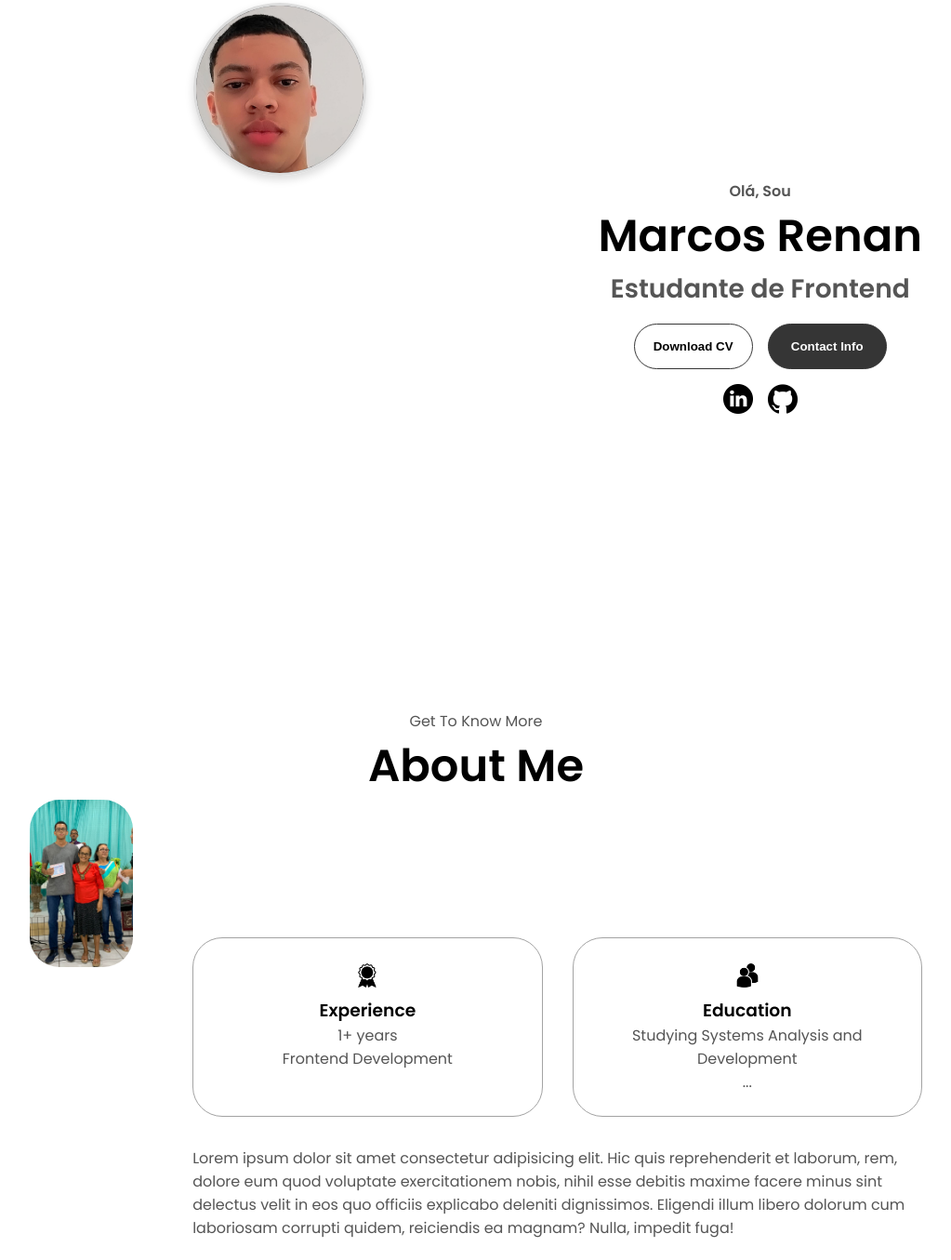
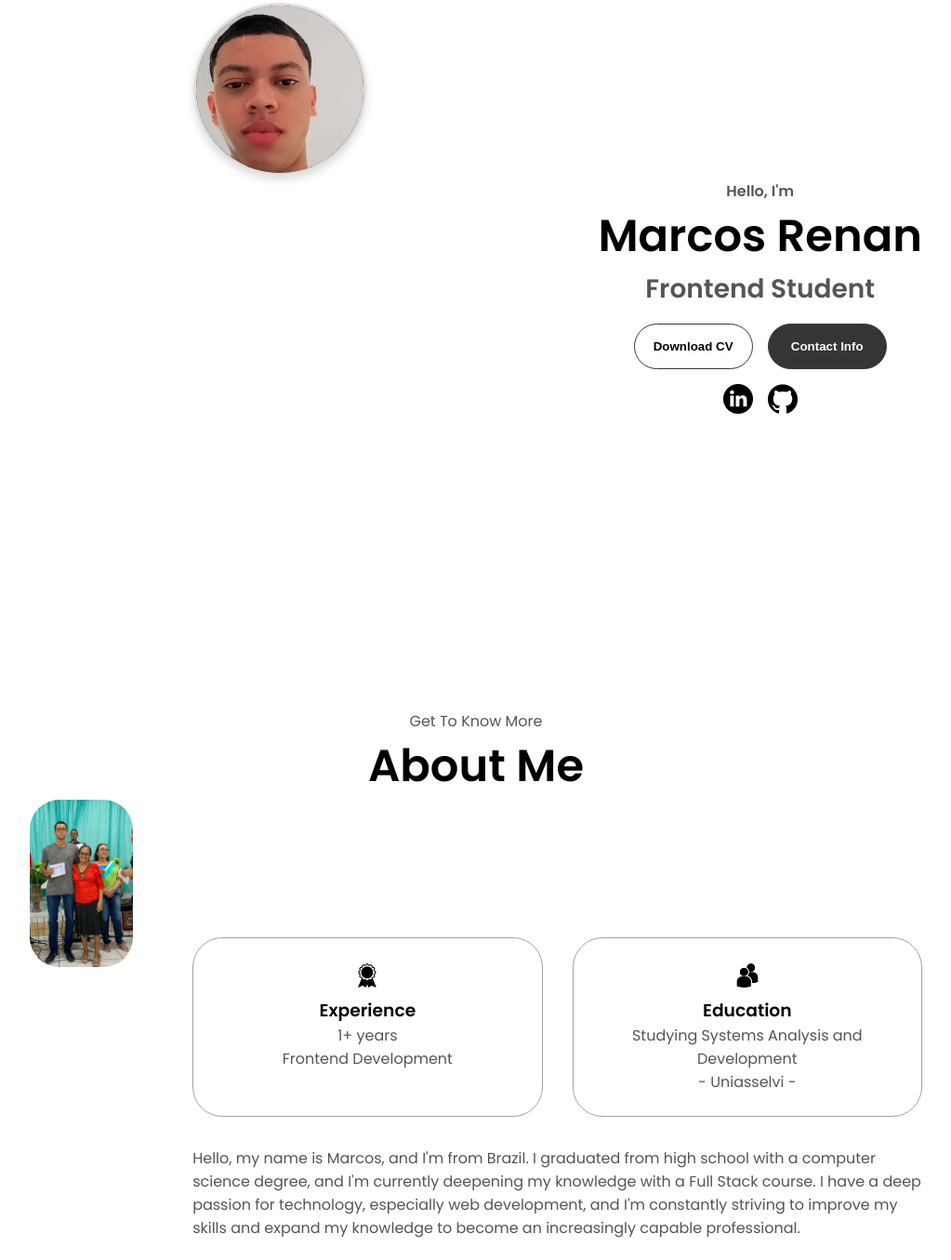
Before and after one commit to Marcosrngit/marcosrngit.github.io, a plain HTML site: page index.html in a window 1280 px wide. Shown: the part 165-1520 px from the top of the page at 93% size, without its empty margins (128-1151 px from the left). Drawn offline with Linux system fonts and the light colour scheme.

Commit message:
Tradução do site para o Inglês

```diff
--- a/index.html
+++ b/index.html
@@ -41,9 +41,9 @@
         <img src="./assets/profile-pic.png" alt="Marcos Renan profile picture" class="profile-pic">
       </div>
       <div class="section__text">
-        <p class="section__text__p1">Olá, Sou</p>
+        <p class="section__text__p1">Hello, I'm</p>
         <h1 class="title">Marcos Renan</h1>
-        <p class="section__text__p2">Estudante de Frontend</p>
+        <p class="section__text__p2">Frontend Student</p>
         <div class="btn-container">
           <button
             class="btn btn-color-2"
@@ -100,17 +100,15 @@
                 class="icon"
               />
               <h3>Education</h3>
-              <p>Studying Systems Analysis and Development<br />...</p>
+              <p>Studying Systems Analysis and Development<br />- Uniasselvi -</p>
             </div>
           </div>
           <div class="text-container">
             <p>
-              Lorem ipsum dolor sit amet consectetur adipisicing elit. Hic quis
-              reprehenderit et laborum, rem, dolore eum quod voluptate
-              exercitationem nobis, nihil esse debitis maxime facere minus sint
-              delectus velit in eos quo officiis explicabo deleniti dignissimos.
-              Eligendi illum libero dolorum cum laboriosam corrupti quidem,
-              reiciendis ea magnam? Nulla, impedit fuga!
+              Hello, my name is Marcos, and I'm from Brazil. I graduated from high school with a computer science degree,
+              and I'm currently deepening my knowledge with a Full Stack course. I have a deep passion for technology,
+              especially web development, and I'm constantly striving to improve my skills and expand my knowledge
+              to become an increasingly capable professional.
             </p>
           </div>
         </div>
```
